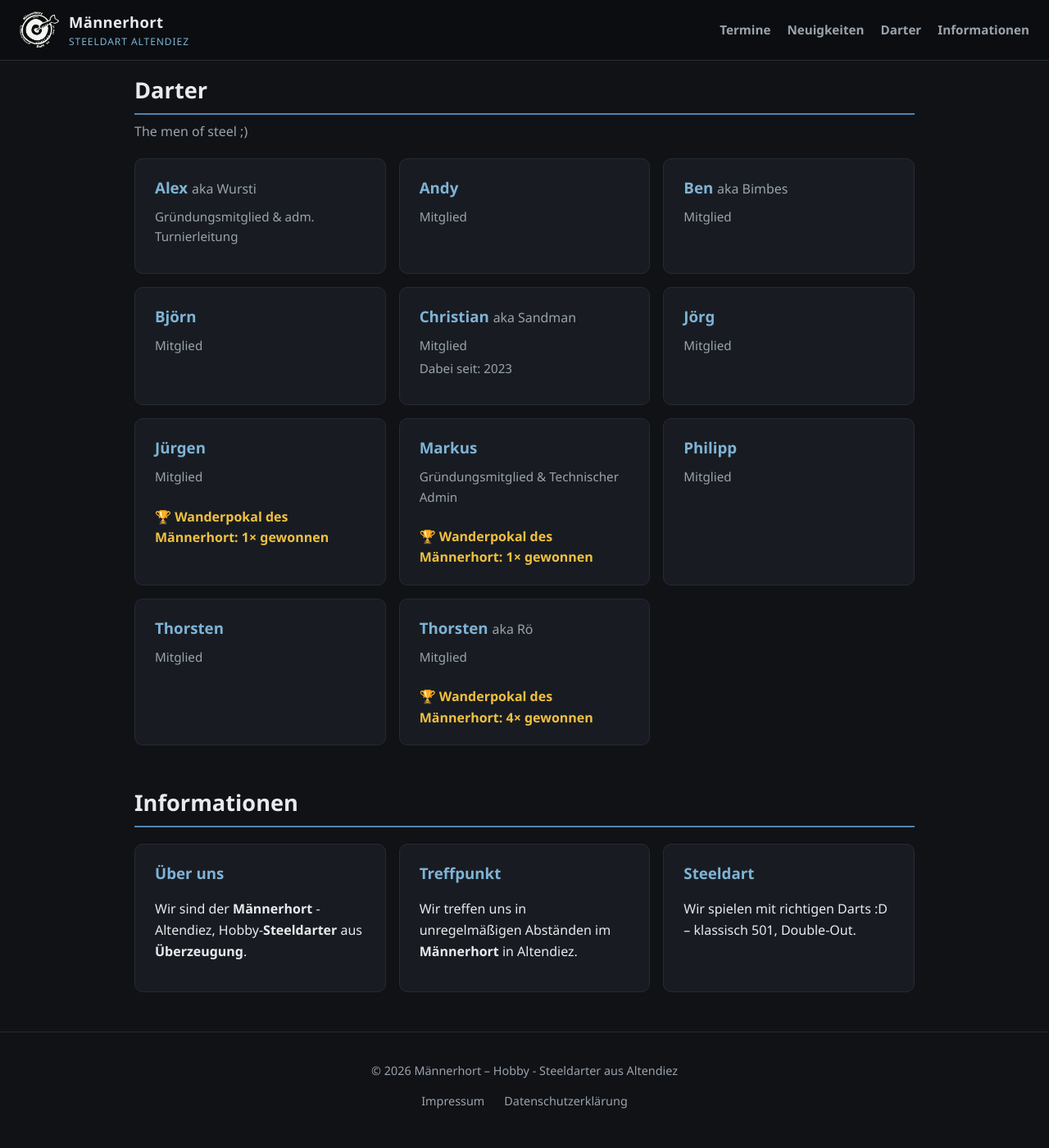
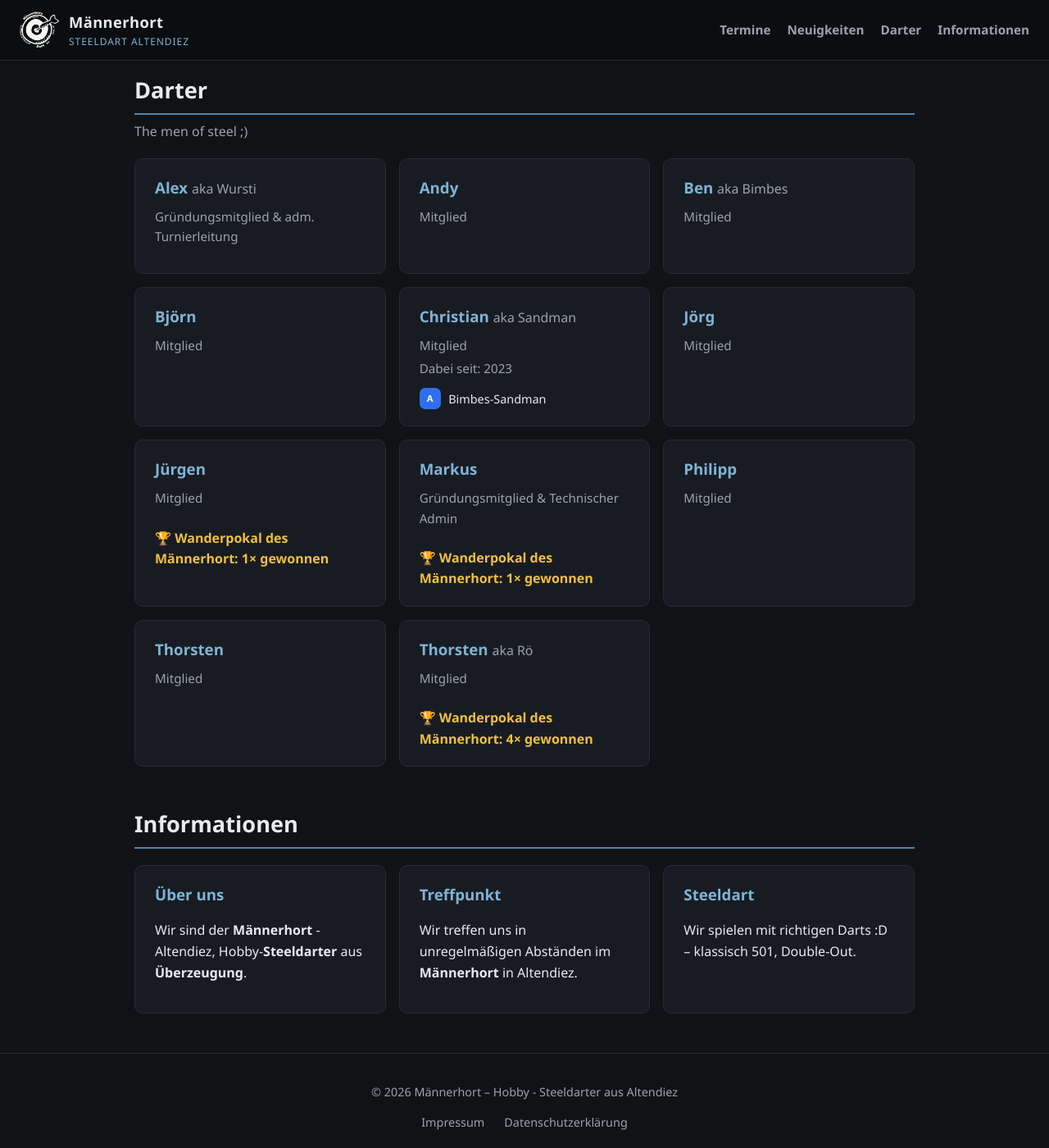
Before and after one commit to netbuk/maennerhort, a Jekyll site: the page built from index.md, in a window 1280 px wide and 1400 px high, scrolled down 1311 px. Shown: the whole window at 82% size. Built offline with Jekyll 4.4.1, drawn with Linux system fonts in a browser that asks for light colours; before the commit the page ends 2685 px from its top, so only the background shows below that.

Commit message:
Profile als Icon-Zeilen mit Profilname; autodarts-Key wiederhergestellt
Co-authored-by: netbuk <netbuk@users.noreply.github.com>

```diff
--- a/assets/css/style.css
+++ b/assets/css/style.css
@@ -162,32 +162,52 @@ body {
   font-size: 0.95rem;
 }
 
-.profile-links {
-  display: grid;
-  grid-template-columns: repeat(3, 44px);
-  gap: 0.5rem;
+.profile-list {
+  display: flex;
+  flex-direction: column;
+  gap: 0.4rem;
   margin-top: 0.75rem;
 }
 
-.profile-chip {
-  width: 44px;
-  height: 44px;
+.profile-row {
+  display: flex;
+  align-items: center;
+  gap: 0.6rem;
+  font-size: 0.9rem;
+}
+
+.profile-icon {
+  flex: 0 0 26px;
+  width: 26px;
+  height: 26px;
   display: flex;
   align-items: center;
   justify-content: center;
-  border: 1px solid var(--accent-dark);
-  border-radius: 10px;
-  color: var(--accent);
-  text-decoration: none;
-  font-size: 0.85rem;
+  border-radius: 7px;
+  color: #fff;
+  font-size: 0.7rem;
   font-weight: 700;
   text-transform: uppercase;
 }
 
-.profile-chip:hover,
-.profile-chip:focus {
-  background: var(--accent-dark);
-  color: #fff;
+.icon-scolia {
+  background: #e5484d;
+}
+
+.icon-autodarts {
+  background: #2f6fed;
+}
+
+.icon-grand-darts {
+  background: #7c5cbf;
+}
+
+.icon-target {
+  background: #18a058;
+}
+
+.profile-name {
+  color: var(--text);
 }
 
 .member-trophy {
--- a/index.md
+++ b/index.md
@@ -64,10 +64,11 @@ title: Start
       <h3>{{ mitglied.name }}{% if mitglied.nickname != "" %} <span class="member-nickname">aka {{ mitglied.nickname }}</span>{% endif %}</h3>
       {% if mitglied.rolle != "" %}<p class="member-meta">{{ mitglied.rolle }}</p>{% endif %}
       {% if mitglied.dabei_seit != "" %}<p class="member-meta">Dabei seit: {{ mitglied.dabei_seit }}</p>{% endif %}
-      <div class="profile-links">
-        {% if mitglied.profile.scolia != "" %}<a class="profile-chip" href="{{ mitglied.profile.scolia }}" title="Scolia-Profil" target="_blank" rel="noopener">S</a>{% endif %}
-        {% if mitglied.profile.grand_darts != "" %}<a class="profile-chip" href="{{ mitglied.profile.grand_darts }}" title="Grand Darts-Profil" target="_blank" rel="noopener">GD</a>{% endif %}
-        {% if mitglied.profile.target != "" %}<a class="profile-chip" href="{{ mitglied.profile.target }}" title="Target-Profil" target="_blank" rel="noopener">T</a>{% endif %}
+      <div class="profile-list">
+        {% if mitglied.profile.scolia != "" %}<div class="profile-row"><span class="profile-icon icon-scolia">S</span>{% if mitglied.profile.scolia contains "http" %}<a href="{{ mitglied.profile.scolia }}" target="_blank" rel="noopener">{{ mitglied.profile.scolia }}</a>{% else %}<span class="profile-name">{{ mitglied.profile.scolia }}</span>{% endif %}</div>{% endif %}
+        {% if mitglied.profile.autodarts != "" %}<div class="profile-row"><span class="profile-icon icon-autodarts">A</span>{% if mitglied.profile.autodarts contains "http" %}<a href="{{ mitglied.profile.autodarts }}" target="_blank" rel="noopener">{{ mitglied.profile.autodarts }}</a>{% else %}<span class="profile-name">{{ mitglied.profile.autodarts }}</span>{% endif %}</div>{% endif %}
+        {% if mitglied.profile.grand_darts != "" %}<div class="profile-row"><span class="profile-icon icon-grand-darts">GD</span>{% if mitglied.profile.grand_darts contains "http" %}<a href="{{ mitglied.profile.grand_darts }}" target="_blank" rel="noopener">{{ mitglied.profile.grand_darts }}</a>{% else %}<span class="profile-name">{{ mitglied.profile.grand_darts }}</span>{% endif %}</div>{% endif %}
+        {% if mitglied.profile.target != "" %}<div class="profile-row"><span class="profile-icon icon-target">T</span>{% if mitglied.profile.target contains "http" %}<a href="{{ mitglied.profile.target }}" target="_blank" rel="noopener">{{ mitglied.profile.target }}</a>{% else %}<span class="profile-name">{{ mitglied.profile.target }}</span>{% endif %}</div>{% endif %}
       </div>
       {% if mitglied.wanderpokal > 0 %}
       <p class="member-trophy">🏆 Wanderpokal des Männerhort: {{ mitglied.wanderpokal }}× gewonnen</p>
```
Also changed, not shown: _data/mitglieder.yml (+11 -0 lines), README.md.
